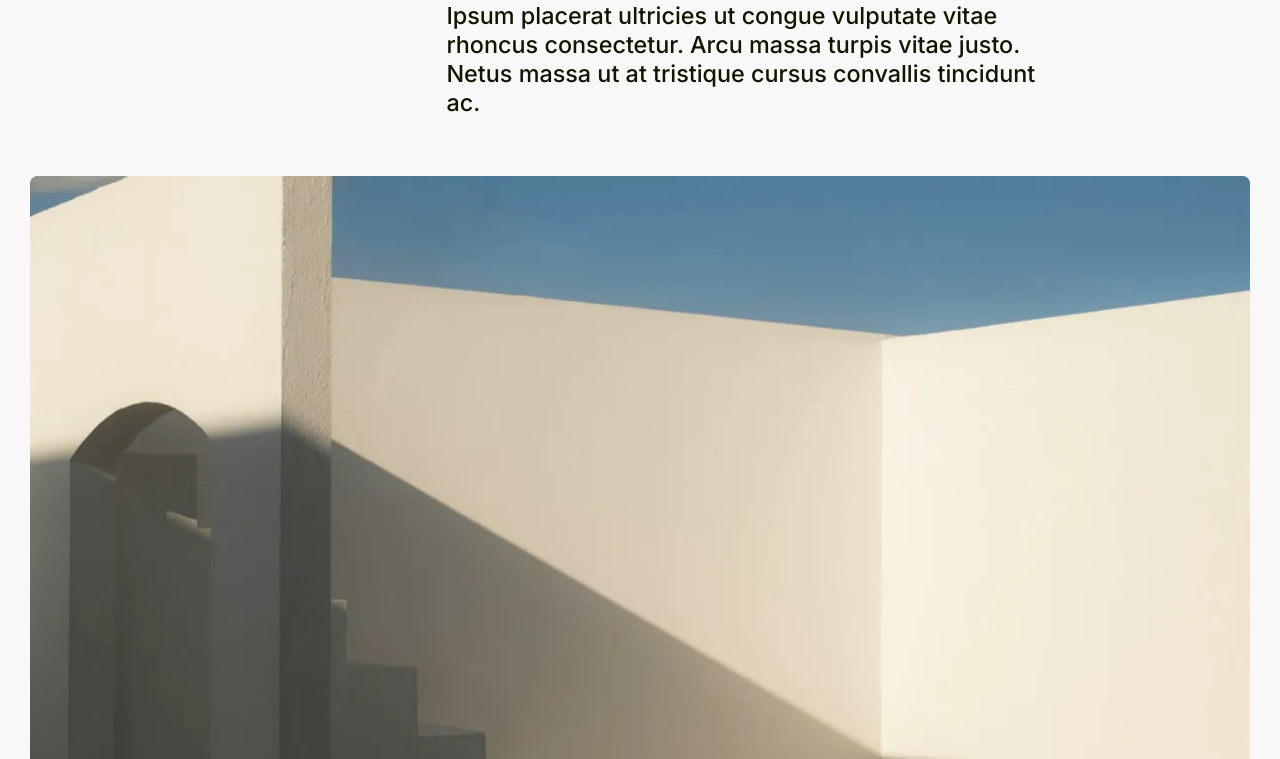
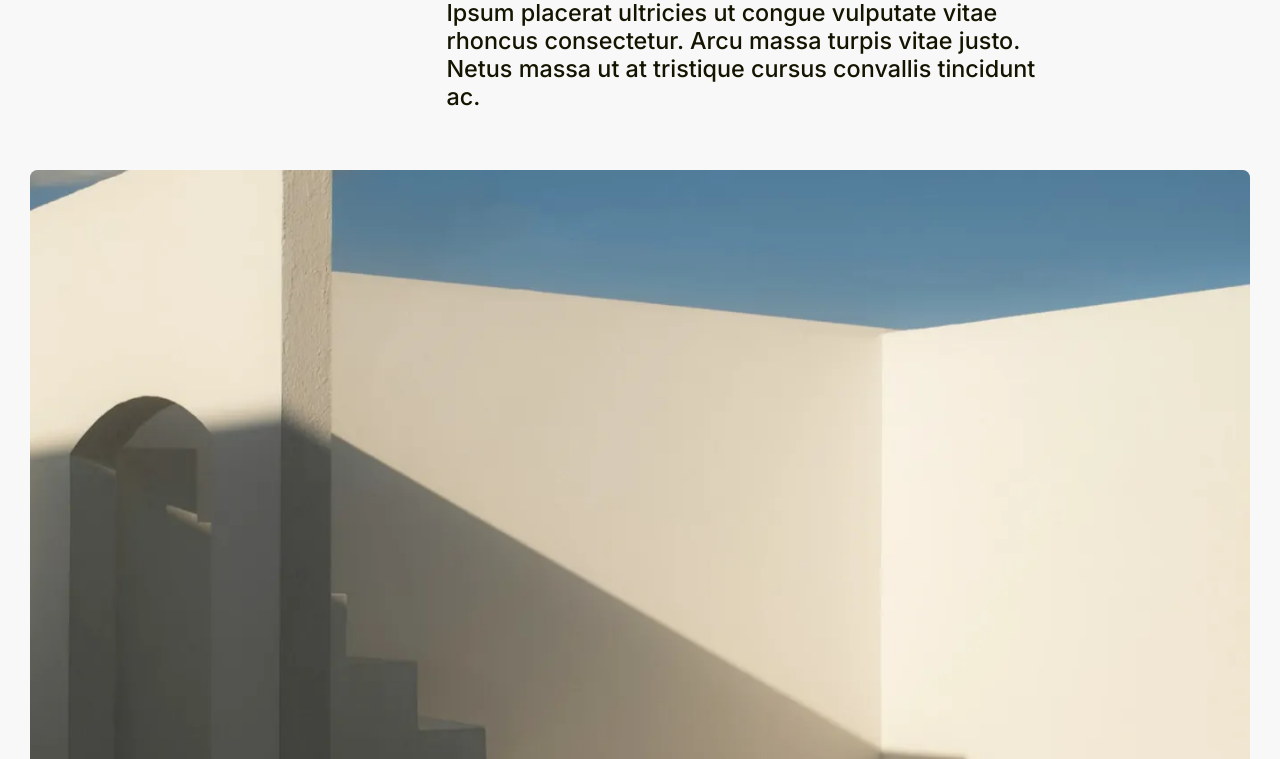
Before and after one commit to jenswaern/ufuk-portfolio, a plain HTML site: page index.html in a window 1280 px wide. Shown: the part 465-1224 px from the top of the page. Drawn offline with Linux system fonts and the light colour scheme.

Commit message:
Lås radavståndet till Figmas "auto"
line-height: normal blev 29,5 px i stället för 29 px på
retinaskärmar, så text- och kompetenssektionerna blev några pixlar
högre än i Figma. Nu räknas radavståndet ut som Inters 1,21
avrundat till hel pixel (24, 29 och 39 px), oberoende av skärm.

Co-Authored-By: Claude Opus 5.5 <noreply@anthropic.com>

```diff
--- a/css/base.css
+++ b/css/base.css
@@ -15,7 +15,7 @@ body {
   font-family: var(--font-body);
   font-size: var(--text-body);
   font-weight: 500;
-  line-height: normal;
+  line-height: var(--leading-auto);
 }
 
 :focus-visible {
@@ -61,7 +61,7 @@ main:focus {
   font-family: var(--font-body);
   font-size: var(--text-subheading);
   font-weight: 500;
-  line-height: normal;
+  line-height: var(--leading-auto);
 }
 
 /* Body: Inter Medium, radavstånd auto */
@@ -69,7 +69,7 @@ main:focus {
   font-family: var(--font-body);
   font-size: var(--text-body);
   font-weight: 500;
-  line-height: normal;
+  line-height: var(--leading-auto);
 }
 
 /* Link S: Inter Regular, radavstånd 1 */
--- a/css/tokens.css
+++ b/css/tokens.css
@@ -24,6 +24,14 @@
   --text-secondary: #949494; /* mobil */
   --background-primary: #f8f8f8;
   --border-primary: #141400;
+
+  /*
+    Radavstånd "auto" i Figma: Inters naturliga radhöjd (1,21) avrundad till
+    hel pixel, alltså 20 → 24, 24 → 29 och 32 → 39 px. "line-height: normal"
+    avrundas olika beroende på skärm (29 px på vanliga skärmar, 29,5 px på
+    retina), därför räknas det ut här. Webbläsare utan round() får "normal".
+  */
+  --leading-auto: round(1.21em, 1px);
 
   /* Typsnitt */
   --font-heading: "Anton", "Arial Narrow", sans-serif;
```
Also changed, not shown: 1 other file.
